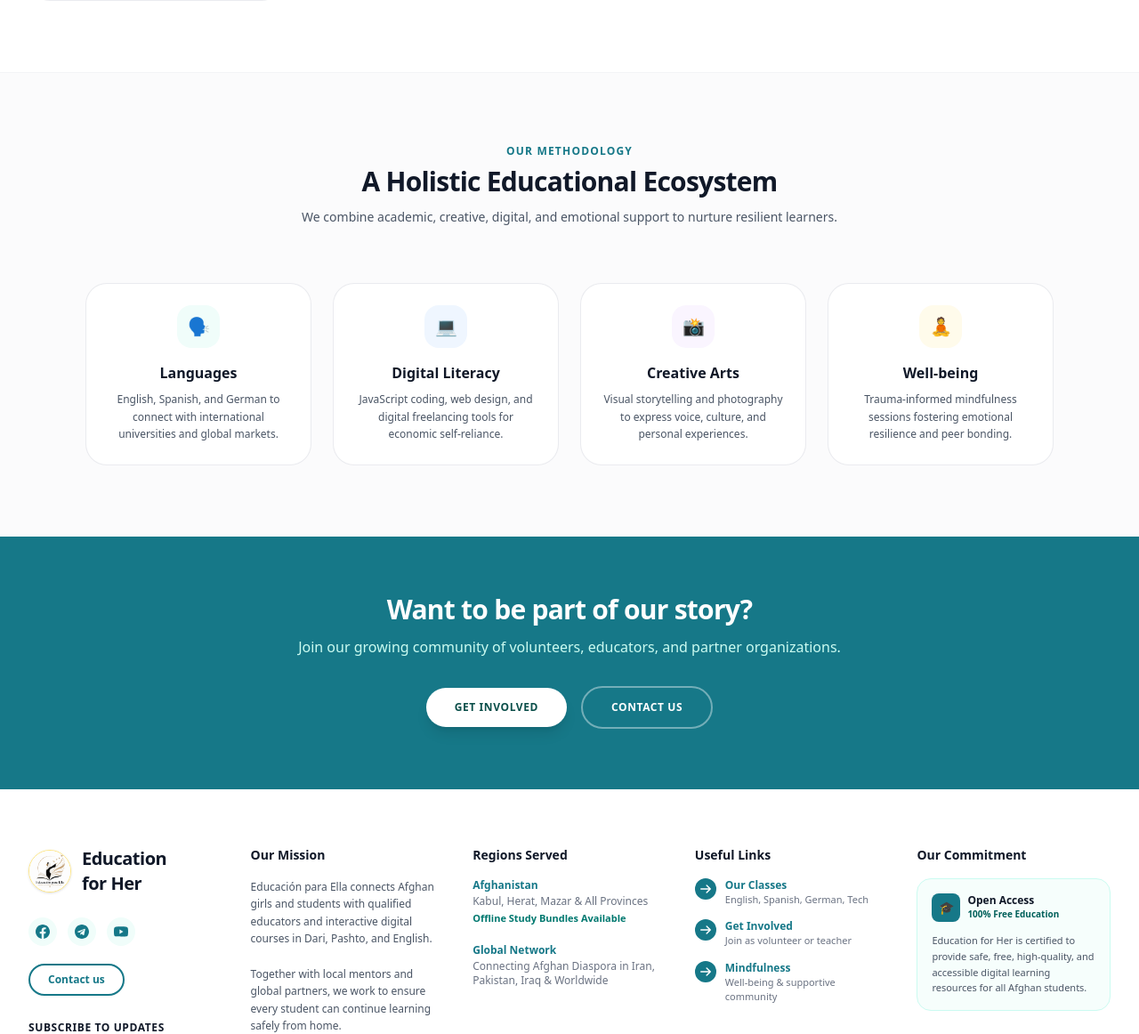
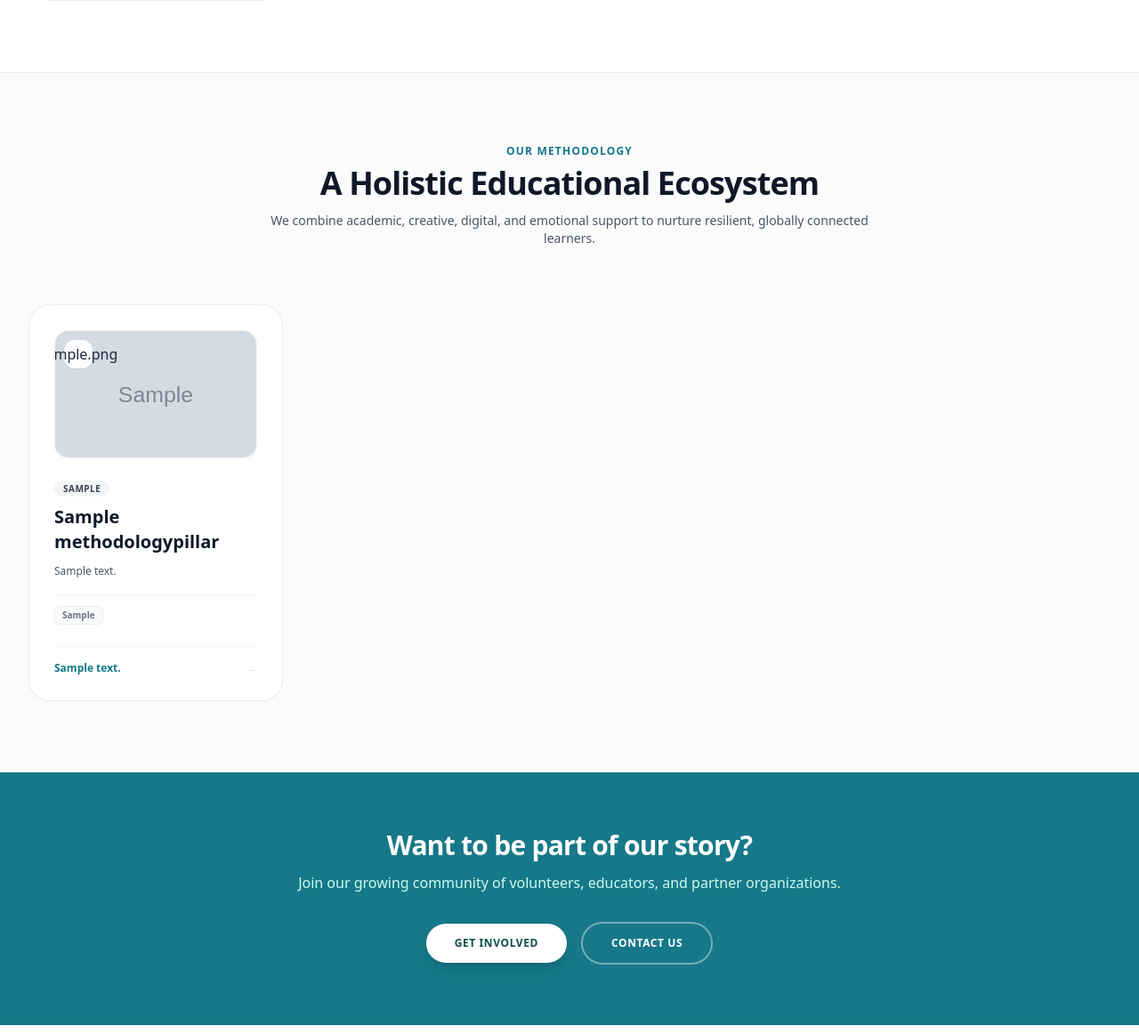
Before and after one commit to KhairullahChakir/educacion-para-ella, a Django app: page /about/ in a window 1280 px wide. Shown: the part 2573-3735 px from the top of the page at 89% size. Run offline with Django 5.2, Linux system fonts and the light colour scheme; tables that the repository leaves empty hold one stand-in row (values such as "Sample post"); grey boxes marked "Sample" are stand-in pictures.

Commit message:
Implement Option A Illustrated 4-Pillar Ecosystem Cards with MethodologyPillar model and admin management on About Us page

```diff
--- a/core/models.py
+++ b/core/models.py
@@ -140,8 +140,8 @@ class AboutStory(models.Model):
 
 class FounderCollaborator(models.Model):
     """Founders and key leadership collaborators featured on the About Us page."""
-    name = models.CharField(max_length=150, help_text="Leader / Founder Name (e.g. Najiah Mohammadi, Chloe, Carol)")
-    role_title = models.CharField(max_length=150, help_text="Title / Role (e.g. Founder & Project Lead, Key Collaborator, Advocacy Partner)")
+    name = models.CharField(max_length=150, help_text="Leader / Founder Name (e.g. Najiah Mohammadi, Chloe, Carol, Ansoh)")
+    role_title = models.CharField(max_length=150, help_text="Title / Role (e.g. Founder & Project Lead, Lead Software & AI Engineer, Key Collaborator)")
     organization = models.CharField(max_length=150, default="Educación para Ella", help_text="Affiliated Organization")
     bio = models.TextField(help_text="Detailed profile bio and contribution story")
     location = models.CharField(max_length=150, default="📍 Kabul & Global", help_text="Location / Region")
@@ -158,3 +158,61 @@ class FounderCollaborator(models.Model):
 
     def __str__(self):
         return f"{self.name} ({self.role_title})"
+
+
+class MethodologyPillar(models.Model):
+    """Holistic Educational Ecosystem pillars on About Us and Mission pages."""
+    COLOR_CHOICES = [
+        ('teal', 'Teal / Emerald'),
+        ('blue', 'Blue / Indigo'),
+        ('purple', 'Purple / Violet'),
+        ('amber', 'Amber / Warm'),
+    ]
+
+    title = models.CharField(max_length=120, help_text="Pillar title (e.g. Languages, Digital & AI Literacy)")
+    tag = models.CharField(max_length=100, default="Global Pathways", help_text="Subtitle or focus tag (e.g. Global Communication, Tech Independence)")
+    icon = models.CharField(max_length=20, default="🗣️", help_text="Emoji icon (e.g. 🗣️, 💻, 📸, 🧘‍♀️)")
+    description = models.TextField(help_text="Core methodology and student impact description")
+    skills_list = models.CharField(max_length=255, blank=True, null=True, help_text="Comma-separated skills (e.g. English CEFR A0–C1, Spanish, German)")
+    image = models.ImageField(upload_to='methodology_images/', blank=True, null=True, help_text="Header illustration for Option A card")
+    link_url = models.CharField(max_length=255, default="/classes/", help_text="Action button link")
+    button_text = models.CharField(max_length=60, default="Explore Track →", help_text="Button text")
+    badge_color = models.CharField(max_length=20, choices=COLOR_CHOICES, default='teal')
+    order = models.PositiveIntegerField(default=0, help_text="Sort order")
+    is_active = models.BooleanField(default=True, help_text="Uncheck to hide this pillar")
+    created_at = models.DateTimeField(auto_now_add=True)
+
+    class Meta:
+        ordering = ['order', '-created_at']
+        verbose_name = "Methodology Pillar"
+        verbose_name_plural = "Methodology Pillars"
+
+    def __str__(self):
+        return self.title
+
+    @property
+    def color_classes(self):
+        if self.badge_color == 'blue':
+            return {
+                'badge': 'bg-blue-100 text-blue-900 border-blue-200',
+                'border_hover': 'hover:border-blue-500',
+                'accent': 'text-blue-700',
+            }
+        elif self.badge_color == 'purple':
+            return {
+                'badge': 'bg-purple-100 text-purple-900 border-purple-200',
+                'border_hover': 'hover:border-purple-500',
+                'accent': 'text-purple-700',
+            }
+        elif self.badge_color == 'amber':
+            return {
+                'badge': 'bg-amber-100 text-amber-900 border-amber-200',
+                'border_hover': 'hover:border-amber-500',
+                'accent': 'text-amber-700',
+            }
+        else:
+            return {
+                'badge': 'bg-teal-100 text-teal-900 border-teal-200',
+                'border_hover': 'hover:border-[#167888]',
+                'accent': 'text-[#167888]',
+            }
--- a/core/templates/core/about.html
+++ b/core/templates/core/about.html
@@ -179,41 +179,70 @@
 </section>
 
 
-<!-- Our Holistic Learning Approach -->
-<section class="bg-gray-50/70 py-20 border-t border-gray-100">
-    <div class="max-w-6xl mx-auto px-4 sm:px-6 lg:px-8">
+<!-- Our Holistic Learning Approach (Option A: Illustrated 4-Pillar Ecosystem Cards) -->
+<section class="bg-gray-50/70 py-20 border-t border-gray-200/80">
+    <div class="max-w-7xl mx-auto px-4 sm:px-6 lg:px-8">
         <div class="text-center max-w-2xl mx-auto mb-16">
             <p class="text-xs font-extrabold uppercase tracking-widest text-[#167888] mb-2">Our Methodology</p>
-            <h2 class="text-3xl font-bold text-gray-900 tracking-tight">A Holistic Educational Ecosystem</h2>
+            <h2 class="text-3xl sm:text-4xl font-bold text-gray-900 tracking-tight">A Holistic Educational Ecosystem</h2>
             <p class="mt-3 text-sm text-gray-600">
-                We combine academic, creative, digital, and emotional support to nurture resilient learners.
+                We combine academic, creative, digital, and emotional support to nurture resilient, globally connected learners.
             </p>
         </div>
 
         <div class="grid grid-cols-1 sm:grid-cols-2 lg:grid-cols-4 gap-6">
-            <div class="p-6 bg-white rounded-3xl border border-gray-200/80 text-center hover:shadow-md transition-shadow">
-                <div class="w-12 h-12 mx-auto rounded-2xl bg-teal-50 flex items-center justify-center text-xl mb-4">🗣️</div>
-                <h3 class="text-base font-bold text-gray-900">Languages</h3>
-                <p class="mt-2 text-xs text-gray-600 leading-relaxed">English, Spanish, and German to connect with international universities and global markets.</p>
+            {% for pillar in methodology_pillars %}
+            <div class="bg-white rounded-3xl p-6 sm:p-7 border border-gray-200/80 hover:border-[#167888] hover:shadow-xl transition-all flex flex-col justify-between group transform hover:-translate-y-1">
+                <div>
+                    <!-- Top Illustration Banner -->
+                    {% if pillar.image %}
+                    <div class="relative w-full h-36 rounded-2xl overflow-hidden mb-5 border border-gray-100 bg-gray-50 shadow-xs">
+                        <img src="{{ pillar.image.url }}" alt="{{ pillar.title }}" class="w-full h-full object-cover group-hover:scale-105 transition-transform duration-300">
+                        <div class="absolute top-2.5 left-2.5 w-8 h-8 rounded-xl bg-white/90 backdrop-blur-xs text-base flex items-center justify-center shadow-xs">
+                            {{ pillar.icon }}
+                        </div>
+                    </div>
+                    {% else %}
+                    <div class="w-12 h-12 rounded-2xl bg-teal-50 flex items-center justify-center text-2xl mb-4">
+                        {{ pillar.icon }}
+                    </div>
+                    {% endif %}
+
+                    <!-- Focus Tag -->
+                    <div class="mb-2">
+                        <span class="px-2.5 py-0.5 rounded-full text-[10px] font-extrabold uppercase tracking-wider bg-gray-100 text-gray-700">
+                            {{ pillar.tag }}
+                        </span>
+                    </div>
+
+                    <h3 class="text-xl font-bold text-gray-900 leading-snug">
+                        {{ pillar.title }}
+                    </h3>
+                    <p class="mt-2.5 text-xs text-gray-600 leading-relaxed">
+                        {{ pillar.description }}
+                    </p>
+
+                    {% if pillar.skills_list %}
+                    <div class="mt-4 pt-3 border-t border-gray-100 flex flex-wrap gap-1.5">
+                        <span class="text-[10px] font-semibold text-gray-500 bg-gray-50 border border-gray-200/60 px-2 py-0.5 rounded-md">
+                            {{ pillar.skills_list }}
+                        </span>
+                    </div>
+                    {% endif %}
+                </div>
+
+                <div class="mt-6 pt-4 border-t border-gray-100 flex items-center justify-between text-xs font-bold text-[#167888]">
+                    <a href="{{ pillar.link_url }}" class="group-hover:underline inline-flex items-center gap-1">
+                        {{ pillar.button_text }}
+                    </a>
+                    <span class="text-gray-300 group-hover:translate-x-1 transition-transform">&rarr;</span>
+                </div>
             </div>
-
-            <div class="p-6 bg-white rounded-3xl border border-gray-200/80 text-center hover:shadow-md transition-shadow">
-                <div class="w-12 h-12 mx-auto rounded-2xl bg-blue-50 flex items-center justify-center text-xl mb-4">💻</div>
-                <h3 class="text-base font-bold text-gray-900">Digital Literacy</h3>
-                <p class="mt-2 text-xs text-gray-600 leading-relaxed">JavaScript coding, web design, and digital freelancing tools for economic self-reliance.</p>
+            {% empty %}
+            <div class="p-8 text-center text-sm text-gray-500 w-full col-span-4">
+                No methodology pillars found. Add them in the Django admin.
             </div>
-
-            <div class="p-6 bg-white rounded-3xl border border-gray-200/80 text-center hover:shadow-md transition-shadow">
-                <div class="w-12 h-12 mx-auto rounded-2xl bg-purple-50 flex items-center justify-center text-xl mb-4">📸</div>
-                <h3 class="text-base font-bold text-gray-900">Creative Arts</h3>
-                <p class="mt-2 text-xs text-gray-600 leading-relaxed">Visual storytelling and photography to express voice, culture, and personal experiences.</p>
-            </div>
-
-            <div class="p-6 bg-white rounded-3xl border border-gray-200/80 text-center hover:shadow-md transition-shadow">
-                <div class="w-12 h-12 mx-auto rounded-2xl bg-amber-50 flex items-center justify-center text-xl mb-4">🧘</div>
-                <h3 class="text-base font-bold text-gray-900">Well-being</h3>
-                <p class="mt-2 text-xs text-gray-600 leading-relaxed">Trauma-informed mindfulness sessions fostering emotional resilience and peer bonding.</p>
-            </div>
+            {% endfor %}
         </div>
     </div>
 </section>
--- a/core/views.py
+++ b/core/views.py
@@ -1,6 +1,14 @@
 from django.shortcuts import render
 from django.contrib.auth.decorators import login_required
-from .models import HeroNews, ClassProgram, HowItWorksStep, Partner, AboutStory, FounderCollaborator
+from .models import (
+    HeroNews,
+    ClassProgram,
+    HowItWorksStep,
+    Partner,
+    AboutStory,
+    FounderCollaborator,
+    MethodologyPillar,
+)
 
 
 def home(request):
@@ -27,9 +35,11 @@ def about(request):
     """About Us page — project history, founders, volunteer community."""
     about_story = AboutStory.objects.filter(is_active=True).first()
     founders = FounderCollaborator.objects.filter(is_active=True).order_by('order', '-created_at')
+    methodology_pillars = MethodologyPillar.objects.filter(is_active=True).order_by('order', '-created_at')
     return render(request, 'core/about.html', {
         'about_story': about_story,
         'founders': founders,
+        'methodology_pillars': methodology_pillars,
     })
 
 
```
Also changed, not shown: core/admin.py (+9 -1 lines), core/migrations/0007_methodologypillar_alter_foundercollaborator_name_and_more.py (added), media/methodology_images/creative_arts.jpg (added), media/methodology_images/digital_literacy.jpg (added), media/methodology_images/languages.jpg (added), media/methodology_images/wellbeing.jpg (added), theme/static/css/dist/styles.css.
